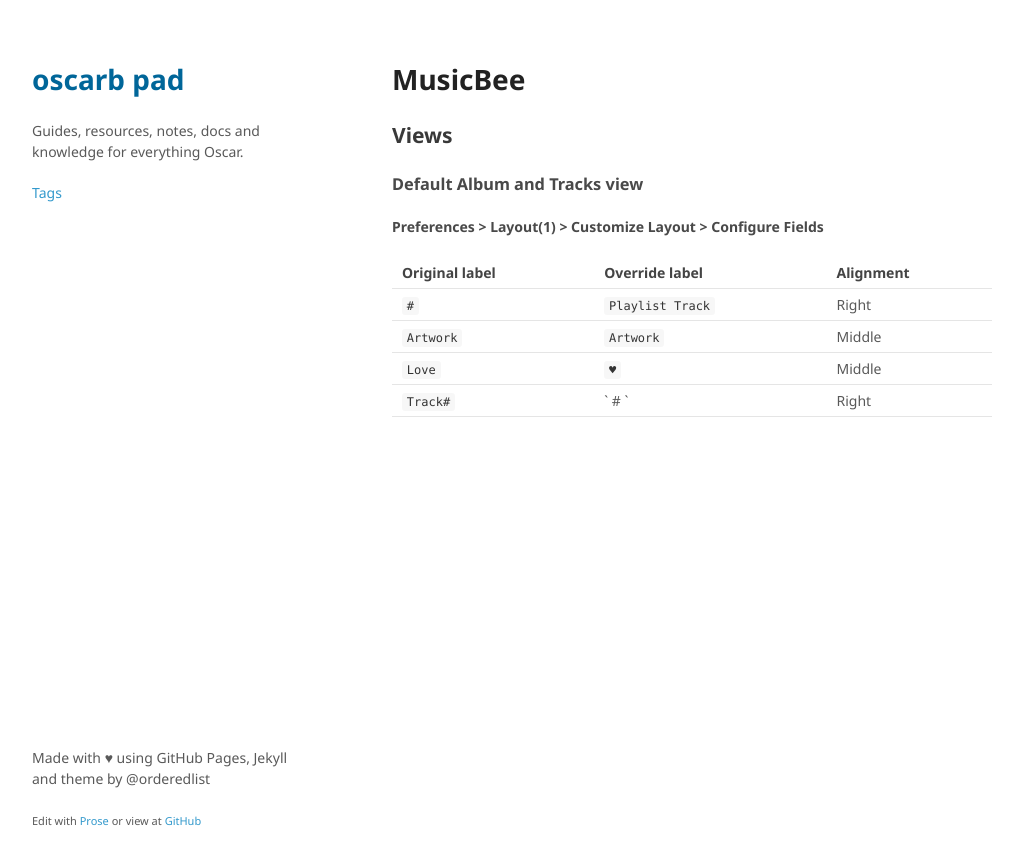
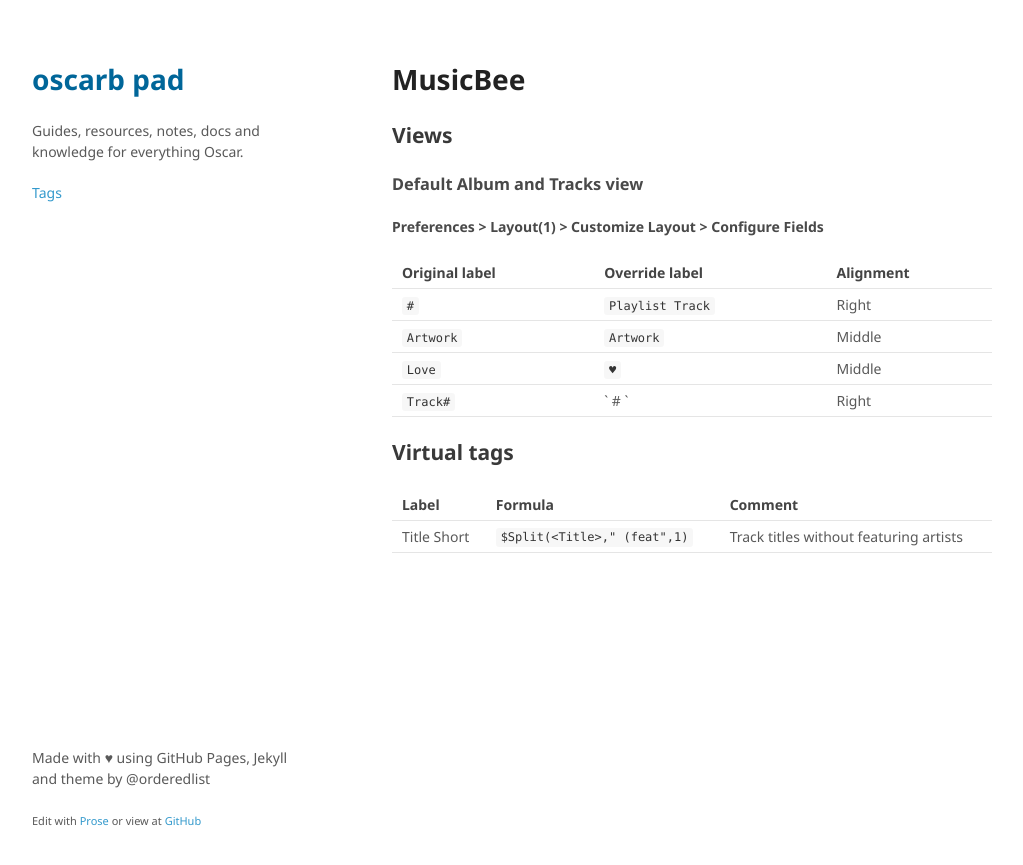
Before and after one commit to oscarb/pad, a Jekyll site: the page built from _docs/musicbee.md, in a window 1280 px wide. Shown: the top 865 px of the page, without its empty margins (128-1151 px from the left). Built offline with Jekyll 4.4.1, drawn with Linux system fonts in a browser that asks for light colours.

Commit message:
Added virtual tag

```diff
--- a/_docs/musicbee.md
+++ b/_docs/musicbee.md
@@ -19,3 +19,10 @@ Original label | Override label   | Alignment
 `Artwork`      | `Artwork`        | Middle
 `Love`         | `♥`              | Middle
 `Track#`       | ` # `            | Right
+
+
+## Virtual tags
+
+Label | Formula | Comment
+------|---------|---------------------------
+Title Short | `$Split(<Title>," (feat",1)` | Track titles without featuring artists
```
